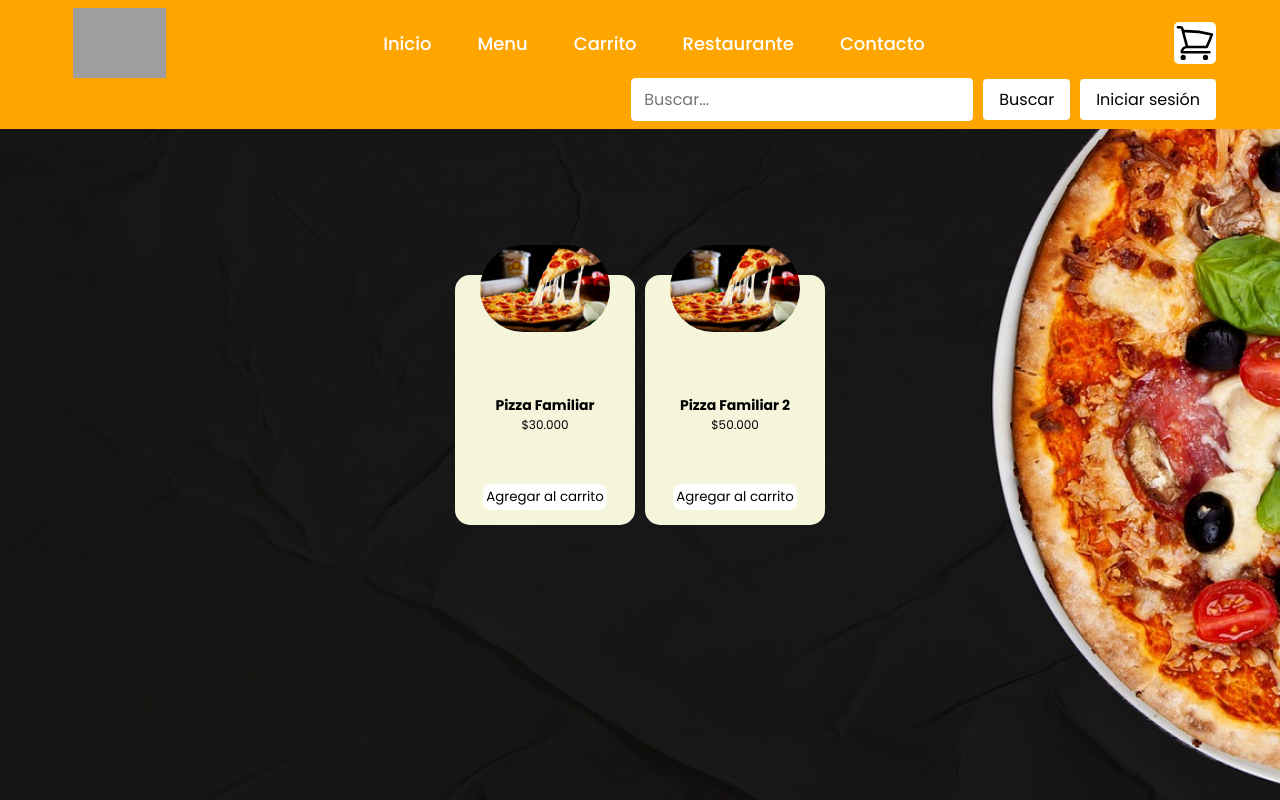
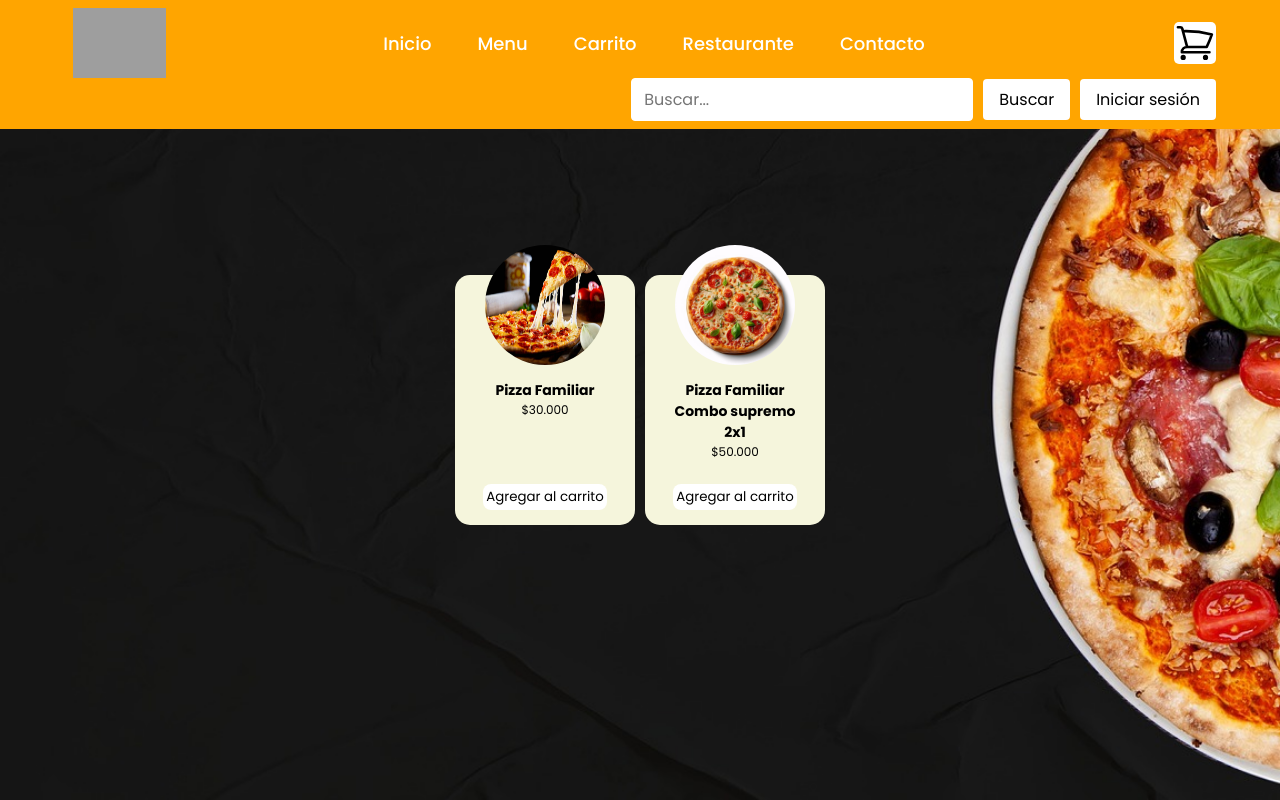
Before and after one commit to Forero-Developer/Proyecto-pizza, a React (Vite) app: page / in a window 1280 px wide. Built offline with nearby package versions, Linux system fonts and the light colour scheme; grey boxes are pictures that could not be loaded.

Commit message:
Listo componente card

```diff
--- a/index.html
+++ b/index.html
@@ -3,6 +3,7 @@
   <head>
     <meta charset="UTF-8" />
     <meta name="viewport" content="width=device-width, initial-scale=1.0" />
+    <link rel="shortcut icon" href="./src/assets/logo.png" type="image/x-icon">
     <title>Anthony Pizza</title>
   </head>
   <body>
--- a/src/components/cardMenu/cardMenu.css
+++ b/src/components/cardMenu/cardMenu.css
@@ -16,7 +16,8 @@
 }
 
 .container-target img{
-    width: 130px;
+    width: 120px;
+    height: 120px;
     border-radius: 1000px;
     position: absolute;
     top: -30px;
@@ -26,7 +27,7 @@
 
 .nombre-precio{
     z-index: 0;
-    margin-top: 100px;
+    margin-top: 85px;
     position: relative;
     text-align: center;
     overflow-wrap: anywhere;
--- a/src/components/cardMenu/menu.js
+++ b/src/components/cardMenu/menu.js
@@ -8,9 +8,9 @@ const menu = [
     },
     {
         id: 2,
-        img: "./src/assets/pizzaaa.jpg",
+        img: "./src/assets/pizza2.jpg",
         imgText: "pizza 2",
-        txtcomida: "Pizza Familiar 2",
+        txtcomida: "Pizza Familiar Combo supremo 2x1",
         precio: "$50.000"
     }
 ]
```
Also changed, not shown: src/assets/pizza2.jpg (added).
